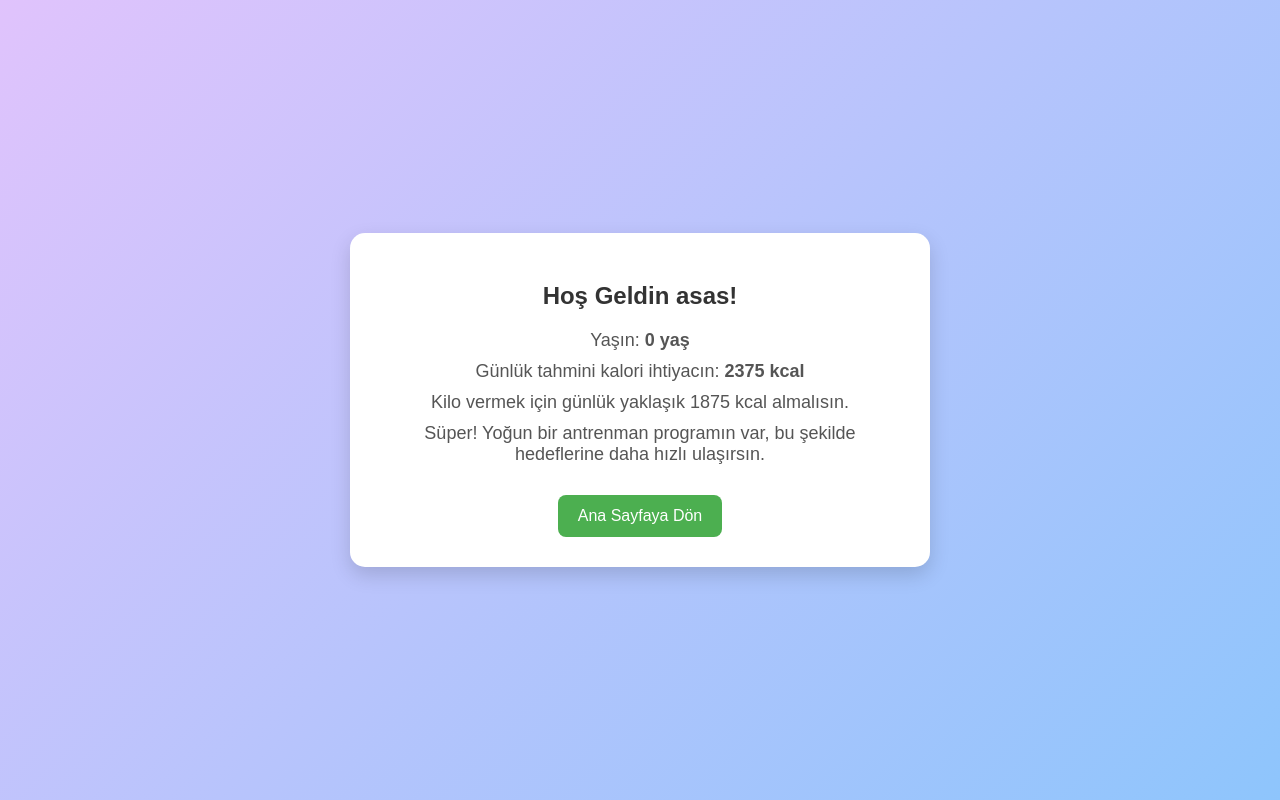
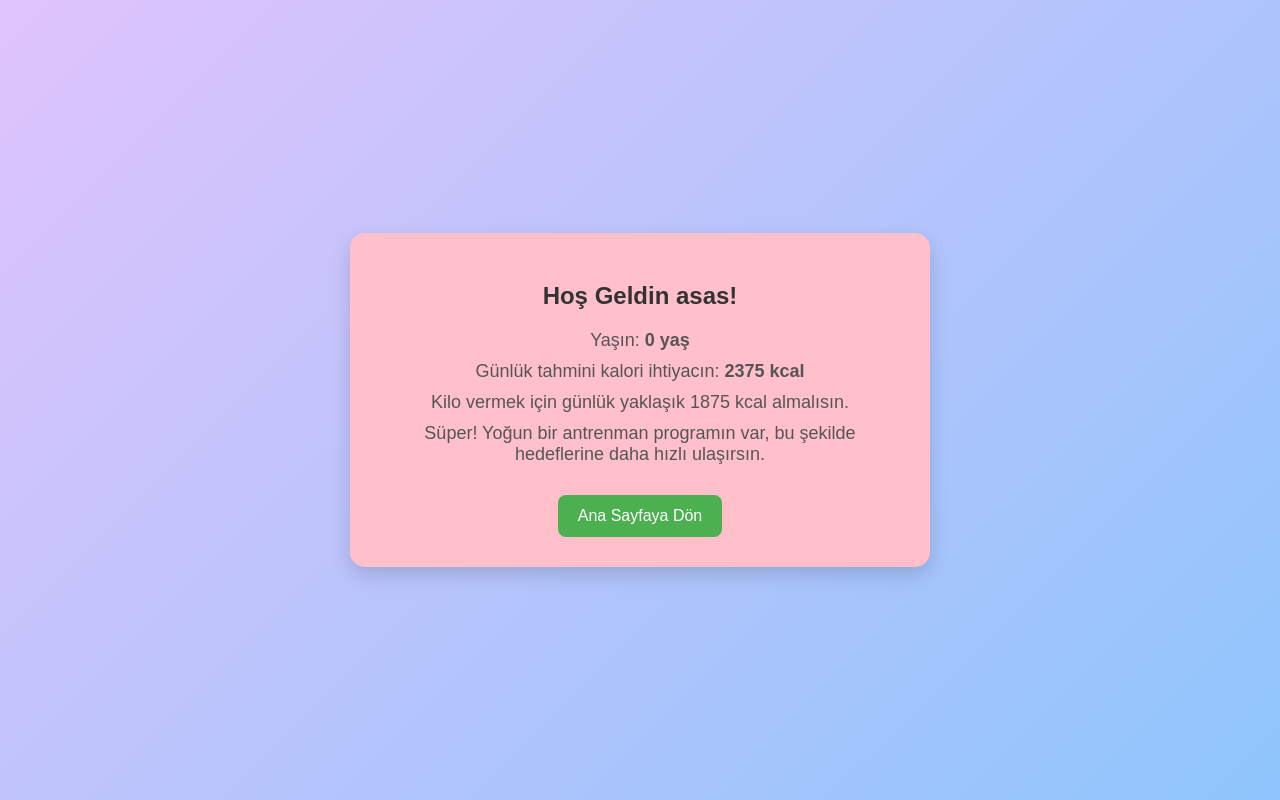
Before and after one commit to mahmetdursun/Healthy-Life_Project, a PHP site: page /pages/hesapla.php in a window 1280 px wide. Run offline with PHP 8.4, Linux system fonts and the light colour scheme; data comes from the database, SQL or seed files in the repository.

Commit message:
Update hesapla.css

```diff
--- a/assets/css/hesapla.css
+++ b/assets/css/hesapla.css
@@ -10,7 +10,7 @@ body {
 }
 
 .container {
-    background: white;
+    background: pink;
     padding: 30px 40px;
     border-radius: 15px;
     box-shadow: 0 8px 20px rgba(0,0,0,0.15);
```
